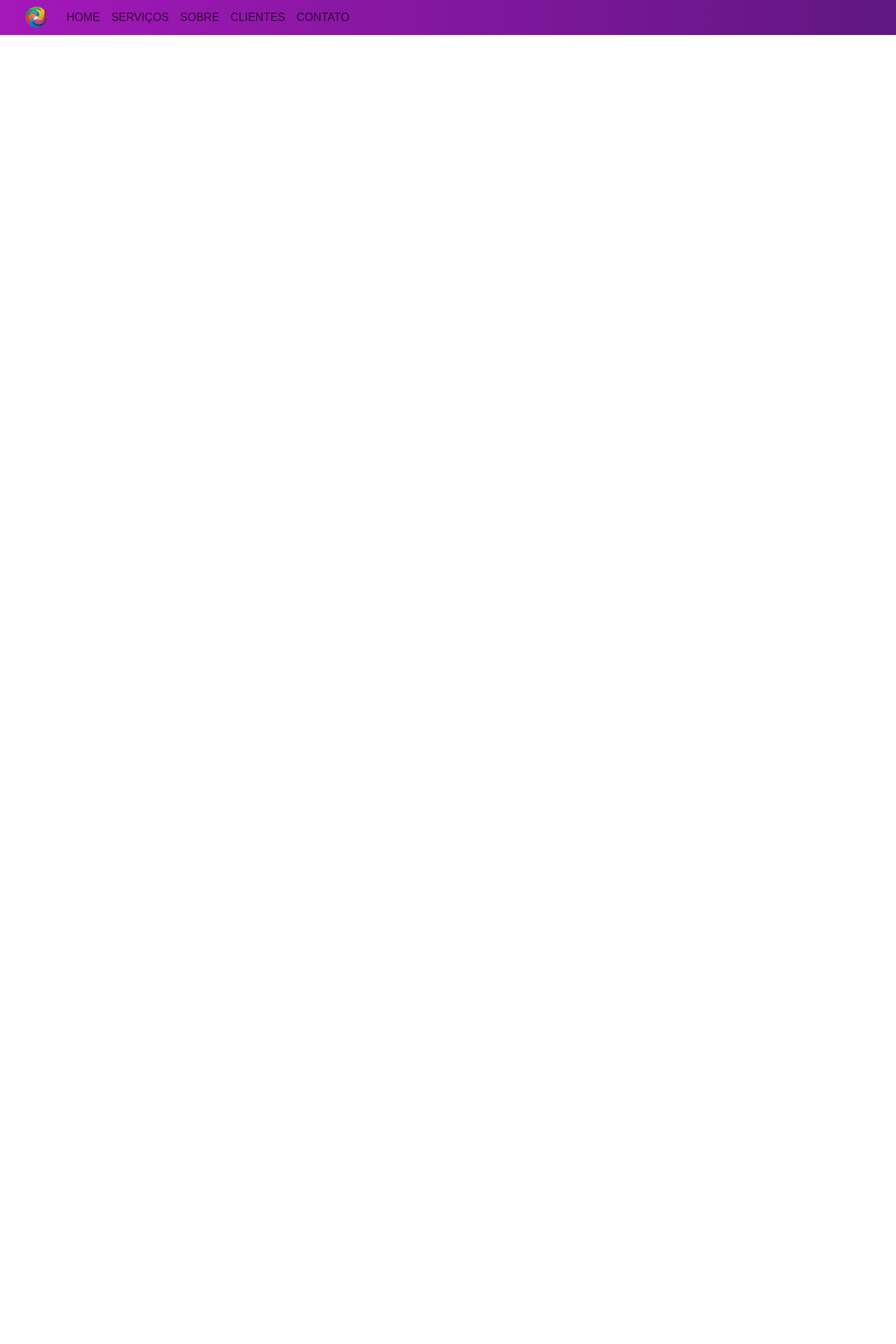
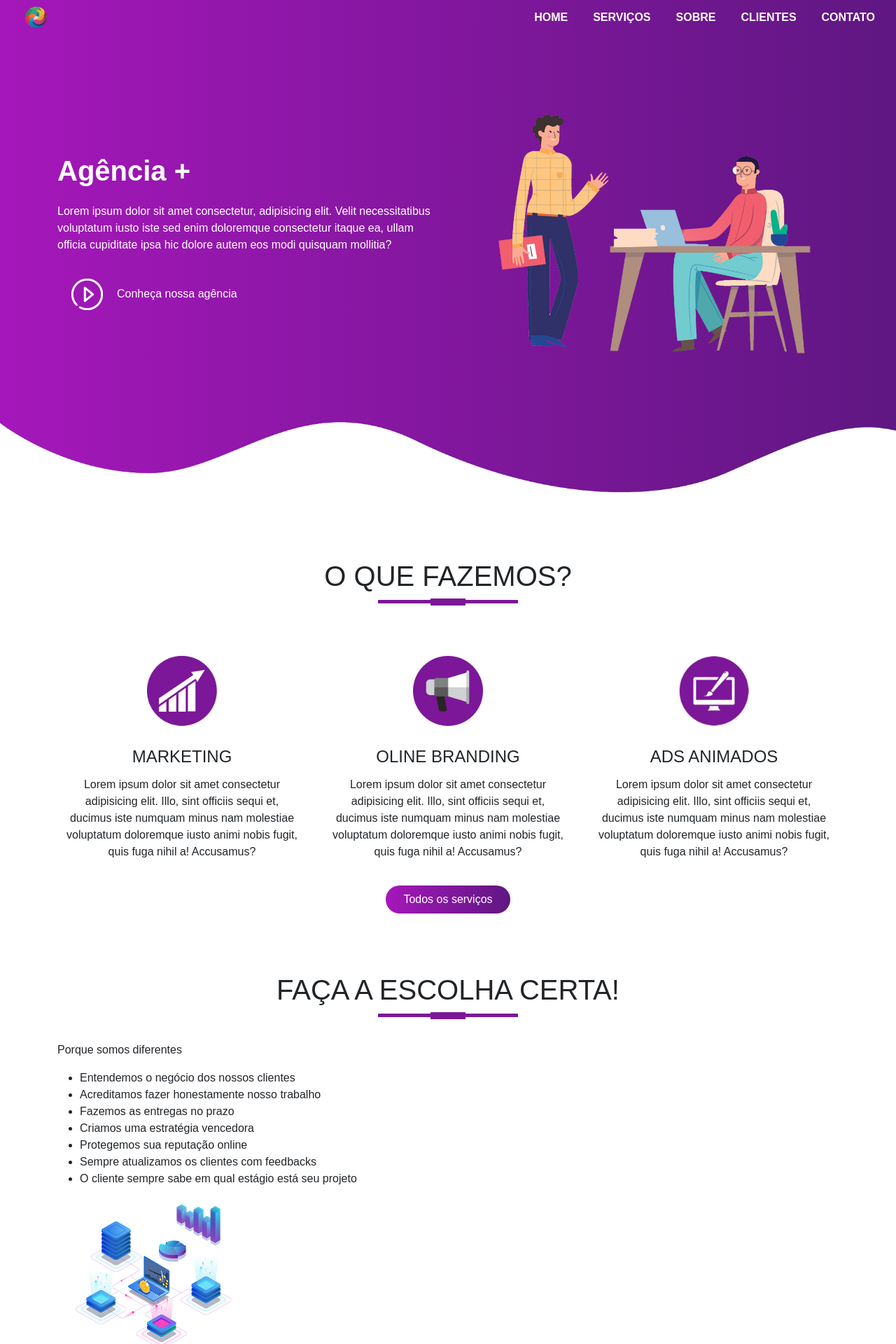
Before and after one commit to atalibaneto/TI36, a PHP site: page / in a window 1280 px wide. Shown: the whole page at 70% size. Before the commit the page ends 50 px from the top, so only its background shows below. Run offline with PHP 8.4, Linux system fonts and the light colour scheme.

Commit message:
Aula 26/05/2025 - BANNER, SERVIÇOS e SOBRE

```diff
--- a/DesenvolveWEB/agencia/css/style.css
+++ b/DesenvolveWEB/agencia/css/style.css
@@ -26,3 +26,78 @@ body {
     height: 40px;
     padding-left: 20px;
 }
+.navbar-nav li {
+    padding: 0 10px;
+}
+.navbar-nav li a {
+    color: var(--branco);
+    font-weight: 700;
+    float: right;
+    text-align: left;
+}
+/* ------- BANNER ------- */
+#banner {
+    background-image: linear-gradient(to right, var(--bg-nave-Bar-roxo-claro), var(--bg-nave-Bar-roxo-escuro));
+    color: var(--branco);
+    padding-top: 5%;
+}
+#banner a {
+    color: var(--branco);
+    text-decoration: none;
+}
+.titulo_promo {
+    font-size: 40px;
+    font-weight: 600;
+    margin-top: 100px;
+}
+.botao_play {
+    width: 45px;
+    margin: 20px;
+}
+.img-baixo {
+    width: 100%;
+}
+/* ------- SERVIÇOS ------- */
+#servicos {
+    padding: 80px 0;
+}
+.img-servicos {
+    width: 100px;
+    margin-top: 20px;
+}
+.servicos {
+    padding: 20px;
+}
+.servicos h4 {
+    padding: 5px;
+    margin-top: 25px;
+    text-transform: uppercase;
+}
+#servicos .btn-primary {
+    box-shadow: none;
+    padding: 8px 25px;
+    border: none;
+    border-radius: 20px;
+    background-image: linear-gradient(to right, var(--bg-nave-Bar-roxo-claro), var(--bg-nave-Bar-roxo-escuro));
+}
+.titulo::after { /* cria um elemento depois do título */
+    content: '';
+    background: var(--traco-titulo);
+    height: 10px;
+    width: 50px;
+    margin-left: auto;
+    margin-right: auto;
+    margin-bottom: 40px;
+    display: block;
+    transform: translateY(8px);
+}
+.titulo::before {
+    content: '';
+    background: var(--traco-titulo);
+    height: 5px;
+    width: 200px;
+    margin-left: auto;
+    margin-right: auto;
+    display: block;
+    transform: translateY(63px);
+}
--- a/DesenvolveWEB/agencia/index.html
+++ b/DesenvolveWEB/agencia/index.html
@@ -7,6 +7,7 @@
     <title>Agência +</title>
     <link href="https://cdn.jsdelivr.net/npm/bootstrap@5.3.6/dist/css/bootstrap.min.css" rel="stylesheet"
         integrity="sha384-4Q6Gf2aSP4eDXB8Miphtr37CMZZQ5oXLH2yaXMJ2w8e2ZtHTl7GptT4jmndRuHDT" crossorigin="anonymous">
+    <link rel="stylesheet" href="https://cdn.jsdelivr.net/npm/bootstrap-icons@1.13.1/font/bootstrap-icons.min.css">
     <link rel="stylesheet" href="css/style.css">
 </head>
 
@@ -20,8 +21,8 @@
                     <span class="navbar-toggler-icon"></span>
                 </button>
                 <div class="collapse navbar-collapse" id="navbarNav">
-                    <ul class="navbar-nav ml-auto">
-                        <li class="nav-item active">
+                    <ul class="navbar-nav ms-auto">
+                        <li class="nav-item">
                             <a class="nav-link" aria-current="page" href="#">HOME</a>
                         </li>
                         <li class="nav-item">
@@ -41,6 +42,69 @@
             </div>
         </nav>
     </section>
+<!-- ---------------- BANNER ---------------- -->
+<section id="banner">
+    <div class="container">
+        <div class="row">
+            <div class="col-md-6">
+                <p class="titulo_promo">Agência +</p>
+                <p>Lorem ipsum dolor sit amet consectetur, adipisicing elit. Velit necessitatibus voluptatum iusto iste sed enim doloremque consectetur itaque ea, ullam officia cupiditate ipsa hic dolore autem eos modi quisquam mollitia?</p>
+                <a href="#"><img src="imagens/play.png" class="botao_play" alt="Botão Play">Conheça nossa agência</a>
+            </div>
+            <div class="col-md-6">
+                <img src="imagens/home2.png" class="img-fluid" alt="Duas pessoas em uma reunião de negócios, uma em pé gesticulando e outra sentada à mesa.">
+            </div>
+        </div>
+    </div>
+    <img src="imagens/wave1.png" class="img-baixo">
+</section>
+<!-- ---------------- SERVIÇOS ---------------- -->
+<section id="servicos">
+    <div class="container text-center">
+        <h1 class="titulo">O QUE FAZEMOS?</h1>
+        <div class="row">
+            <div class="col-md-4 servicos">
+                <img src="imagens/service1.png" class="img-servicos">
+                <h4>Marketing</h4>
+                <p>Lorem ipsum dolor sit amet consectetur adipisicing elit. Illo, sint officiis sequi et, ducimus iste numquam minus nam molestiae voluptatum doloremque iusto animi nobis fugit, quis fuga nihil a! Accusamus?</p>
+            </div>
+            <div class="col-md-4 servicos">
+                <img src="imagens/service2.png" class="img-servicos">
+                <h4>Oline Branding</h4>
+                <p>Lorem ipsum dolor sit amet consectetur adipisicing elit. Illo, sint officiis sequi et, ducimus iste numquam minus nam molestiae voluptatum doloremque iusto animi nobis fugit, quis fuga nihil a! Accusamus?</p>
+            </div>
+            <div class="col-md-4 servicos">
+                <img src="imagens/service3.png" class="img-servicos">
+                <h4>Ads Animados</h4>
+                <p>Lorem ipsum dolor sit amet consectetur adipisicing elit. Illo, sint officiis sequi et, ducimus iste numquam minus nam molestiae voluptatum doloremque iusto animi nobis fugit, quis fuga nihil a! Accusamus?</p>
+            </div>
+        </div>
+        <button type="button" class="btn btn-primary">Todos os serviços</button>
+    </div>
+</section>
+<!-- ---------------- SOBRE ---------------- -->
+<section id="sobre">
+    <div class="container">
+        <h1 class="titulo text-center">FAÇA A ESCOLHA CERTA!</h1>
+        <div class="row">
+            <div class="col-md-6">
+                <p class="sobre-titulo">Porque somos diferentes</p>
+                <ul>
+                    <li>Entendemos o negócio dos nossos clientes</li>
+                    <li>Acreditamos fazer honestamente nosso trabalho</li>
+                    <li>Fazemos as entregas no prazo</li>
+                    <li>Criamos uma estratégia vencedora</li>
+                    <li>Protegemos sua reputação online</li>
+                    <li>Sempre atualizamos os clientes com feedbacks</li>
+                    <li>O cliente sempre sabe em qual estágio está seu projeto</li>
+                </ul>
+                <div class="col-md-6">
+                    <img src="imagens/network.png" class="img-fluid" alt="Representação visual de uma rede de computadores, com servidores interconectados, um laptop e fluxos de dados, simbolizando tecnologia e conexão.">
+                </div>
+            </div>
+        </div>
+    </div>
+</section>
 
 
 
```
